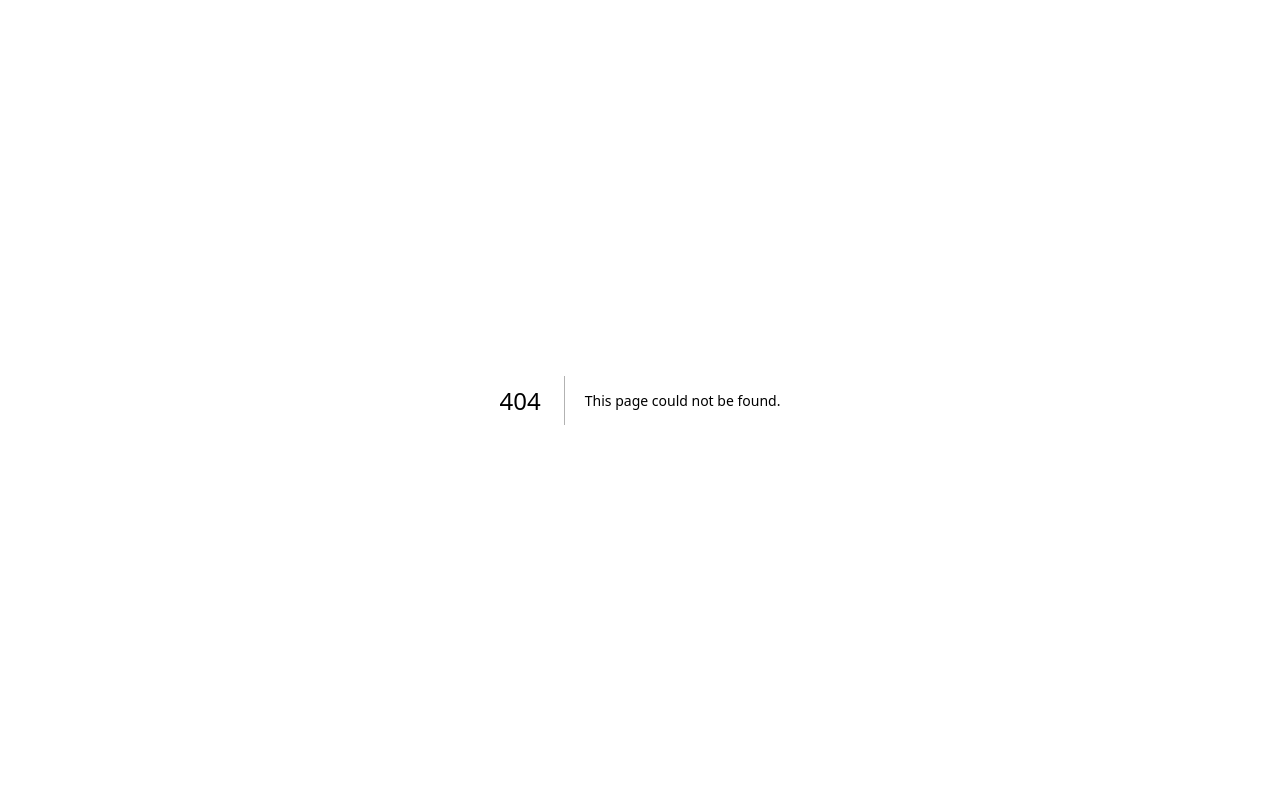
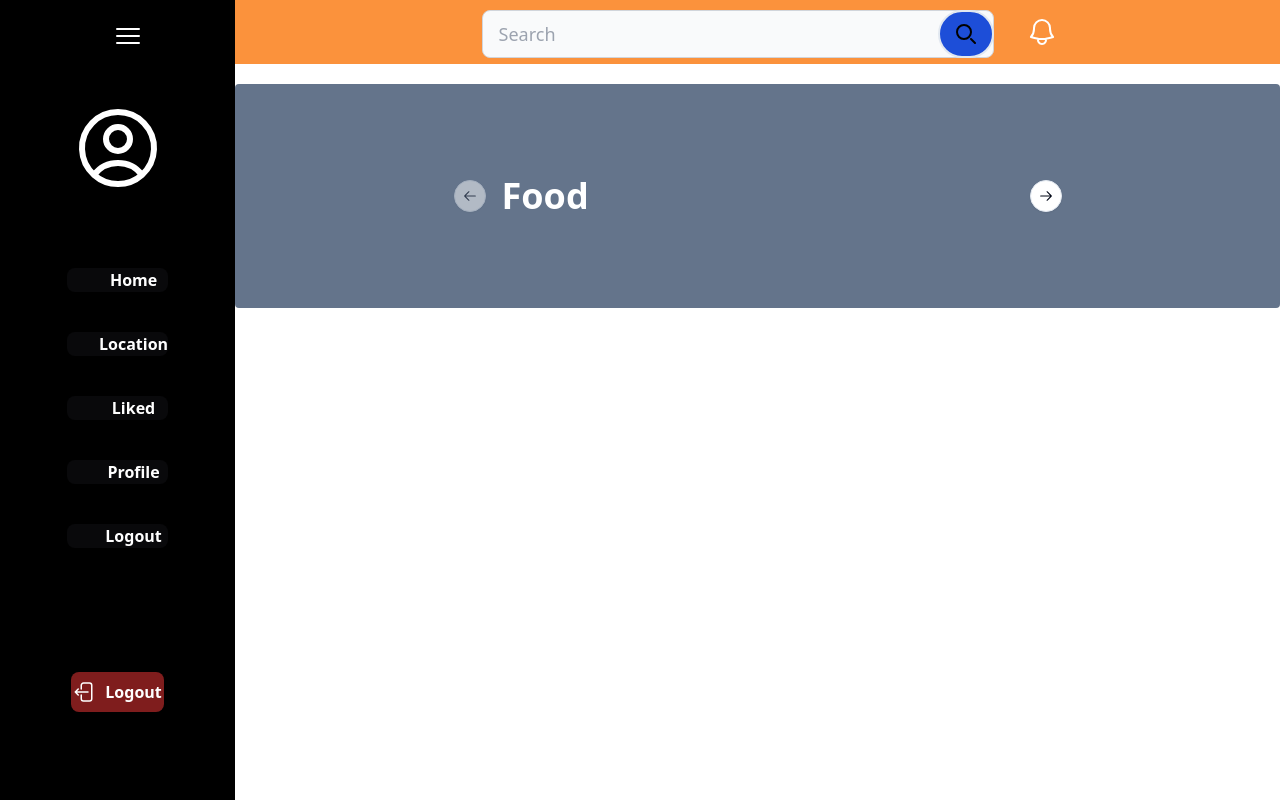
Before and after one commit to VinshMachado/fodhub, a Next.js app in the folder foodhub/: page /hotel in a window 1280 px wide. Before the commit this address had no page. Built offline with nearby package versions, Linux system fonts and the light colour scheme.

Commit message:
hotel new page

```diff
--- /dev/null
+++ b/foodhub/pages/hotel.tsx
@@ -0,0 +1,183 @@
+import React, { useState } from "react";
+import Maincontent from "@/components/maincontent";
+import {
+  Carousel,
+  CarouselContent,
+  CarouselItem,
+  CarouselNext,
+  CarouselPrevious,
+} from "@/components/ui/carousel";
+import Profilething from "@/components/ui/Profilething";
+import Modal from "@/components/ui/model";
+
+const Hotel = () => {
+  const [expand, setExpand] = useState(true);
+  const [iconName, setIconName] = useState([
+    "Home",
+    "Location",
+    "Liked",
+    "Profile",
+    "Logout",
+  ]);
+
+  const expandThing = () => {
+    setExpand(!expand);
+  };
+
+  return (
+    <div className="flex flex-col w-full items-center">
+      <div className="flex h-screen w-screen bg-white">
+        {/* Sidebar */}
+        <div
+          className={`transition-transform duration-500 ${
+            expand ? "w-72" : "w-20"
+          } bg-black text-white flex flex-col items-center`}
+        >
+          <div
+            className="flex justify-start w-8 ml-5 pt-5 hover:text-slate-400 cursor-pointer"
+            onClick={expandThing}
+          >
+            <svg
+              xmlns="http://www.w3.org/2000/svg"
+              fill="none"
+              viewBox="0 0 24 24"
+              strokeWidth="1.5"
+              stroke="currentColor"
+              className="w-8 h-8"
+            >
+              <path
+                strokeLinecap="round"
+                strokeLinejoin="round"
+                d="M3.75 6.75h16.5M3.75 12h16.5m-16.5 5.25h16.5"
+              />
+            </svg>
+          </div>
+          <div className="flex flex-col items-center justify-center mt-20 space-y-10">
+            <div className="w-full flex justify-center items-center mb-8 -mt-8">
+              <svg
+                xmlns="http://www.w3.org/2000/svg"
+                fill="none"
+                viewBox="0 0 24 24"
+                strokeWidth="1.5"
+                stroke="currentColor"
+                className="w-24 h-24"
+              >
+                <path
+                  strokeLinecap="round"
+                  strokeLinejoin="round"
+                  d="M17.982 18.725A7.488 7.488 0 0 0 12 15.75a7.488 7.488 0 0 0-5.982 2.975m11.963 0a9 9 0 1 0-11.963 0m11.963 0A8.966 8.966 0 0 1 12 21a8.966 8.966 0 0 1-5.982-2.275M15 9.75a3 3 0 1 1-6 0 3 3 0 0 1 6 0Z"
+                />
+              </svg>
+            </div>
+            {iconName.map((name, index) => (
+              <button
+                key={index}
+                className="bg-zinc-950 w-full h-10 rounded-lg my-1 font-bold flex items-center justify-center space-x-2 hover:bg-white hover:text-black"
+              >
+                <svg
+                  xmlns="http://www.w3.org/2000/svg"
+                  fill="none"
+                  viewBox="0 0 24 24"
+                  strokeWidth="1.5"
+                  stroke="currentColor"
+                  className="w-6 h-6"
+                >
+                  {/* SVG paths for different icons go here */}
+                </svg>
+                <span>{name}</span>
+              </button>
+            ))}
+            <div className="h-full flex justify-center items-center w-full pt-10">
+              <button className="bg-red-900 w-full m-1 h-10 rounded-lg flex items-center justify-center font-bold hover:bg-white hover:text-black">
+                <svg
+                  xmlns="http://www.w3.org/2000/svg"
+                  fill="none"
+                  viewBox="0 0 24 24"
+                  strokeWidth="1.5"
+                  stroke="currentColor"
+                  className="w-6 h-6 mr-2"
+                >
+                  <path
+                    strokeLinecap="round"
+                    strokeLinejoin="round"
+                    d="M8.25 9V5.25A2.25 2.25 0 0 1 10.5 3h6a2.25 2.25 0 0 1 2.25 2.25v13.5A2.25 2.25 0 0 1 16.5 21h-6a2.25 2.25 0 0 1-2.25-2.25V15m-3 0-3-3m0 0 3-3m-3 3H15"
+                  />
+                </svg>
+                <span>{iconName[4]}</span>
+              </button>
+            </div>
+          </div>
+        </div>
+        {/* Main Content */}
+        <div className="flex flex-col w-full">
+          <div className="w-full bg-orange-400 h-16 flex items-center justify-center">
+            <form className="ml-10 w-full max-w-lg mt-1">
+              <label className="sr-only">Search</label>
+              <div className="relative">
+                <input
+                  type="search"
+                  id="default-search"
+                  className="block w-full h-12 p-4 text-lg text-gray-900 border border-gray-300 rounded-lg bg-gray-50 focus:ring-blue-500 focus:border-blue-500"
+                  placeholder="Search"
+                  required
+                />
+                <button
+                  type="submit"
+                  className="absolute inset-y-0 right-0 flex items-center px-4 py-2 text-white bg-blue-700 hover:bg-blue-800 focus:ring-4 focus:outline-none focus:ring-blue-300 rounded-full border-2"
+                >
+                  <svg
+                    className="w-5 h-5 text-black"
+                    aria-hidden="true"
+                    xmlns="http://www.w3.org/2000/svg"
+                    fill="none"
+                    viewBox="0 0 20 20"
+                  >
+                    <path
+                      stroke="currentColor"
+                      strokeLinecap="round"
+                      strokeLinejoin="round"
+                      strokeWidth="2"
+                      d="m19 19-4-4m0-7A7 7 0 1 1 1 8a7 7 0 0 1 14 0Z"
+                    />
+                  </svg>
+                </button>
+              </div>
+            </form>
+            <div className="flex items-center text-white ml-4">
+              <svg
+                xmlns="http://www.w3.org/2000/svg"
+                fill="none"
+                viewBox="0 0 24 24"
+                strokeWidth="1.5"
+                stroke="currentColor"
+                className="w-8 h-8 mx-4 hover:text-slate-400"
+              >
+                <path
+                  strokeLinecap="round"
+                  strokeLinejoin="round"
+                  d="M14.857 17.082a23.848 23.848 0 0 0 5.454-1.31A8.967 8.967 0 0 1 18 9.75V9A6 6 0 0 0 6 9v.75a8.967 8.967 0 0 1-2.312 6.022c1.733.64 3.56 1.085 5.455 1.31m5.714 0a24.255 24.255 0 0 1-5.714 0m5.714 0a3 3 0 1 1-5.714 0"
+                />
+              </svg>
+            </div>
+          </div>
+
+          <div className="mt-5 h-56 flex justify-center items-center bg-slate-500 p-4 rounded-sm">
+            <div className="w-full max-w-lg text-4xl font-bold">
+              <Carousel className="h-full flex items-end">
+                <CarouselContent className="text-white">
+                  <CarouselItem>Food</CarouselItem>
+                  <CarouselItem>Place</CarouselItem>
+                  <CarouselItem>Price</CarouselItem>
+                </CarouselContent>
+                <CarouselPrevious />
+                <CarouselNext />
+              </Carousel>
+            </div>
+          </div>
+        </div>
+      </div>
+    </div>
+  );
+};
+
+export default Hotel;
```
